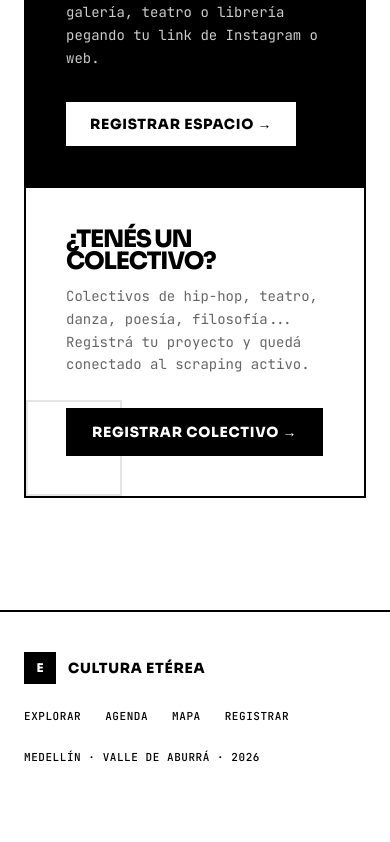
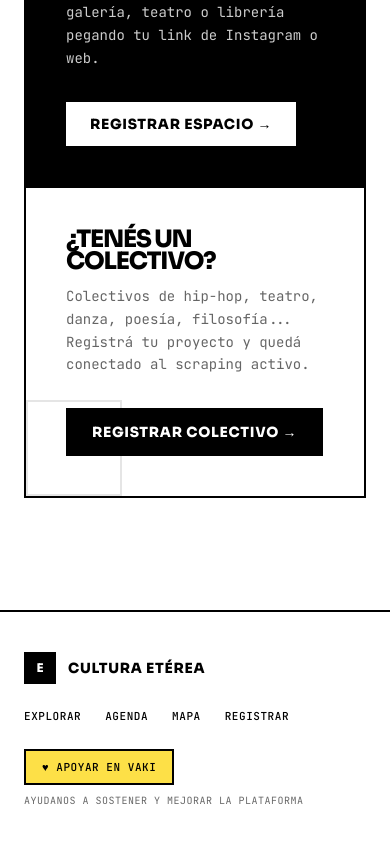
Before and after one commit to StivenFilosofia1995/git-ai, a React (Vite) app in the folder compas-cultural/frontend/: page / in a window 390 px wide. Shown: the part 3085-3927 px from the top of the page. Built offline with nearby package versions, Linux system fonts and the light colour scheme; no server answers; the database is empty.

Commit message:
feat: add Vaki donation button to header and footer

```diff
--- a/compas-cultural/frontend/src/components/layout/Footer.tsx
+++ b/compas-cultural/frontend/src/components/layout/Footer.tsx
@@ -22,9 +22,19 @@ export default function Footer() {
               </Link>
             ))}
           </div>
-          <p className="text-[11px] font-mono font-bold uppercase tracking-wider text-black">
-            Medellín · Valle de Aburrá · 2026
-          </p>
+          <div className="flex flex-col items-start md:items-end gap-2">
+            <a
+              href="https://vaki.co/es/vaki/O9pVekXen6m94eLNwMzp"
+              target="_blank"
+              rel="noopener noreferrer"
+              className="flex items-center gap-2 px-4 py-2 border-2 border-black bg-yellow-300 text-black text-[11px] font-mono font-bold uppercase tracking-wider hover:bg-yellow-400 transition-all duration-200"
+            >
+              ♥ Apoyar en Vaki
+            </a>
+            <p className="text-[10px] font-mono text-black/60 uppercase tracking-wider">
+              Ayudanos a sostener y mejorar la plataforma
+            </p>
+          </div>
         </div>
       </div>
     </footer>
--- a/compas-cultural/frontend/src/components/layout/Header.tsx
+++ b/compas-cultural/frontend/src/components/layout/Header.tsx
@@ -34,6 +34,17 @@ export default function Header() {
               <span className="w-1.5 h-1.5 bg-black rounded-full animate-pulse group-hover:bg-white" />
               Preguntale a ETÉREA
             </Link>
+
+            {/* Botón donación Vaki */}
+            <a
+              href="https://vaki.co/es/vaki/O9pVekXen6m94eLNwMzp"
+              target="_blank"
+              rel="noopener noreferrer"
+              className="hidden md:flex items-center gap-1.5 px-3 py-1.5 border-2 border-black bg-yellow-300 text-black text-[10px] font-mono font-bold uppercase tracking-wider hover:bg-yellow-400 transition-all duration-200"
+              title="Apoyá el proyecto en Vaki"
+            >
+              ♥ Apoyar
+            </a>
 
             {!loading && (
               user ? (
```
